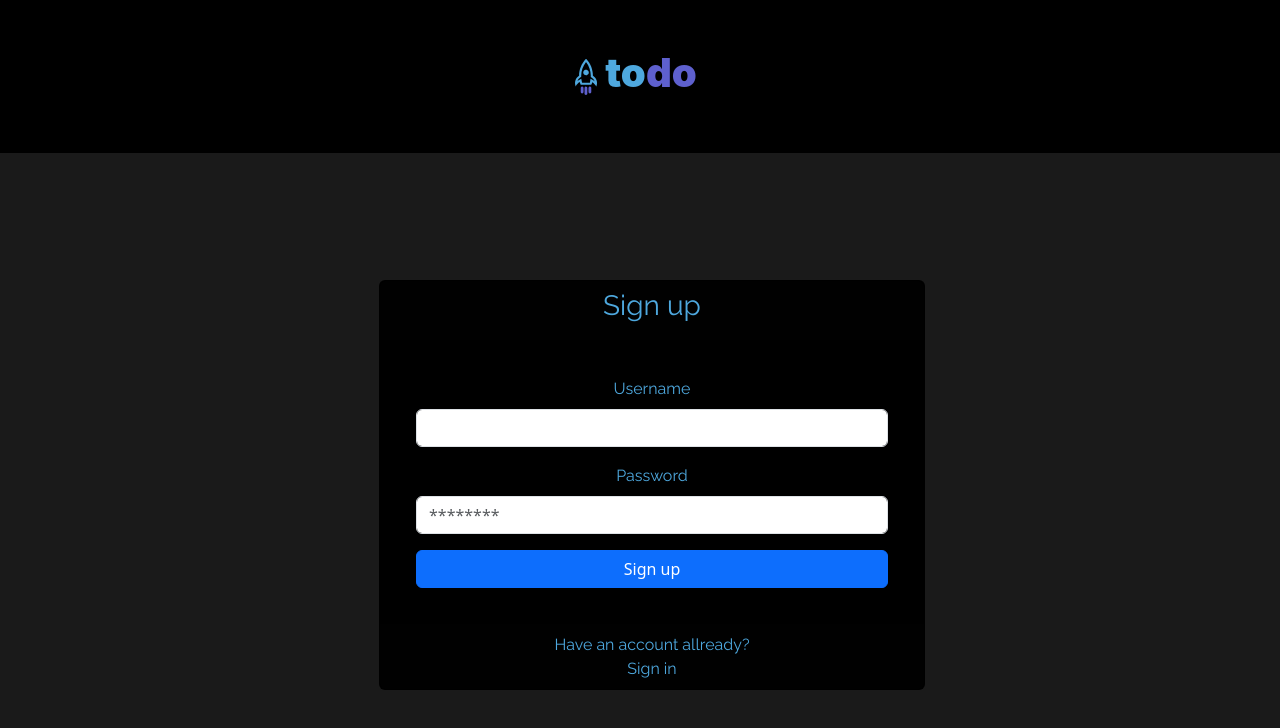
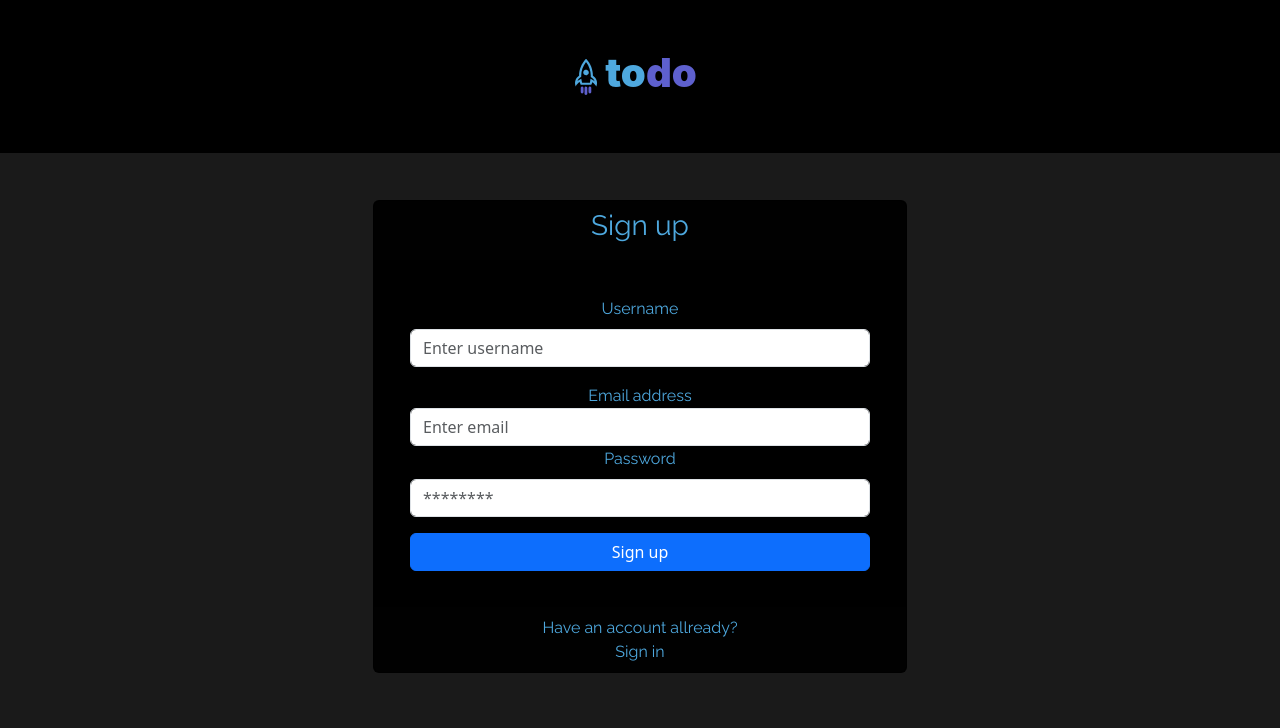
Before and after one commit to BohdanV8/Frontend-for-ToDo-List, a React (Create React App) app: page /registration in a window 1280 px wide. Shown: the top 728 px of the page. Built offline with nearby package versions, Linux system fonts and the light colour scheme; the HTML template or start-up script is replaced by a standard one.

Commit message:
Start work with API

```diff
--- a/package.json
+++ b/package.json
@@ -6,6 +6,7 @@
     "@testing-library/jest-dom": "^5.17.0",
     "@testing-library/react": "^13.4.0",
     "@testing-library/user-event": "^13.5.0",
+    "axios": "^1.6.7",
     "bootstrap": "^5.3.2",
     "react": "^18.2.0",
     "react-dom": "^18.2.0",
--- a/src/App.js
+++ b/src/App.js
@@ -16,10 +16,12 @@ function App() {
   }, []);
   return (
     <div className="container text-center">
+      <Menu />
       <AuthContext.Provider value={{ isAuth, setIsAuth }}>
         <BrowserRouter>
-          <Menu />
-          <AppRouter />
+          <div className="content">
+            <AppRouter />
+          </div>
         </BrowserRouter>
       </AuthContext.Provider>
     </div>
--- a/src/components/Menu.jsx
+++ b/src/components/Menu.jsx
@@ -11,7 +11,7 @@ const Menu = () => {
           viewBox="0 0 22 36"
           fill="none"
         >
-          <g clip-path="url(#clip0_43_111)">
+          <g clipPath="url(#clip0_43_111)">
             <path
               d="M11.0215 2.93302C14.1472 6.9011 15.8158 11.7944 15.7553 16.8155V18.0141L16.7865 18.6416C18.119 19.4482 19.1127 20.6993 19.5866 22.1669C19.1705 21.8605 18.7352 21.5803 18.2833 21.3278L15.5333 19.7838L15.0391 22.9001C14.9963 23.1755 14.9389 23.4485 14.8672 23.718H7.16151C7.04692 23.3655 6.95382 23.0129 6.86789 22.6463L6.24484 19.8261L3.70968 21.2362C3.28615 21.473 2.87723 21.7344 2.48507 22.0188C2.96824 20.5682 3.94123 19.3242 5.24224 18.4935L6.22336 17.866V16.7521C6.24106 11.7513 7.92967 6.89523 11.0287 2.93302H11.0215ZM11.0287 0C10.868 0.000390307 10.7128 0.0579856 10.5918 0.162162L10.5274 0.218566C6.39778 4.76564 4.10466 10.6454 4.08208 16.745C2.32967 17.8643 1.03251 19.5543 0.417263 21.5197C-0.197979 23.485 -0.0921719 25.6007 0.716194 27.4971C1.56776 25.6455 2.99131 24.1058 4.7839 23.0975C4.96368 23.8642 5.2031 24.6161 5.50005 25.3467C5.53771 25.4871 5.62118 25.6114 5.73763 25.7006C5.85408 25.7898 5.99706 25.8388 6.14458 25.8402H16.0847C16.2852 25.8402 16.4857 25.6498 16.586 25.3537C16.8758 24.6592 17.0778 23.9322 17.1875 23.1892C18.9836 24.1932 20.4083 25.7342 21.2553 27.5887C22.1124 25.7017 22.2451 23.5727 21.6287 21.5967C21.0124 19.6206 19.6888 17.9319 17.9037 16.8437C17.9745 10.7082 15.6935 4.77179 11.5157 0.218566C11.4535 0.150085 11.3773 0.0952397 11.2922 0.0575871C11.2071 0.0199344 11.1149 0.000314749 11.0215 0L11.0287 0Z"
               fill="#4EA8DE"
--- /dev/null
+++ b/src/components/RoomItem/RoomItem.jsx
@@ -0,0 +1,11 @@
+import React from "react";
+import styles from "./RoomItem.module.css"
+const RoomItem = () => {
+    return (
+        <div className={styles.roomItem}>
+            room
+        </div>
+    )
+}
+
+export default RoomItem;
--- /dev/null
+++ b/src/components/RoomItem/RoomItem.module.css
@@ -0,0 +1,10 @@
+.roomItem {
+    display: flex;
+    padding: 15px;
+    border: 2px solid rgb(0, 0, 0);
+    border-radius: 10px;
+    background-color: #808080;
+    margin-top: 15px;
+    justify-content: space-between;
+    align-items: center;
+}
--- a/src/components/pages/Authorization.jsx
+++ b/src/components/pages/Authorization.jsx
@@ -1,7 +1,35 @@
-import React from "react";
-import { Link } from "react-router-dom";
+import React, { useContext } from "react";
+import { Link, useNavigate } from "react-router-dom";
+import axios from "axios";
+import { useState } from "react";
+import { AuthContext } from "../../context";
+const Authorization = () => {
+  const {setIsAuth} = useContext(AuthContext);
+  const navigate = useNavigate();
+  const [error, setError] = useState();
+  const handleSubmit = async (e) => {
+    e.preventDefault();
+    try {
+      const response = await axios.post(
+        "http://localhost:8080/user/login",
+        formData
+      );
+      setIsAuth(response.data.userId);
+      navigate("/home");
+    } catch (error) {
+      console.error("Error during signin:", error.message);
+      setError("Помилка авторизації");
+    }
+  };
+  const [formData, setFormData] = useState({
+    username: "",
+    password: ""
+  });
 
-const Authorization = () => {
+  const handleInputChange = (e) => {
+    setFormData({ ...formData, [e.target.name]: e.target.value });
+  };
+
   return (
     <div className="container forms">
       <div className="row justify-content-center">
@@ -11,7 +39,7 @@ const Authorization = () => {
               <h3 className="text-center">Sign in</h3>
             </div>
             <div className="card-body bg-black">
-              <form className="dark">
+              <form className="dark" onSubmit={handleSubmit}>
                 <div className="mb-3">
                   <label htmlFor="username" className="form-label">
                     Username
@@ -20,9 +48,14 @@ const Authorization = () => {
                     type="text"
                     className="form-control"
                     id="username"
+                    name="username"
+                    placeholder="Enter username"
+                    value={formData.username}
+                    onChange={handleInputChange}
                     required
                   />
                 </div>
+
                 <div className="mb-3">
                   <label htmlFor="password" className="form-label">
                     Password
@@ -32,6 +65,9 @@ const Authorization = () => {
                     className="form-control"
                     id="password"
                     placeholder="********"
+                    name="password"
+                    value={formData.password}
+                    onChange={handleInputChange}
                     required
                   />
                 </div>
--- a/src/components/pages/Home.jsx
+++ b/src/components/pages/Home.jsx
@@ -1,9 +1,58 @@
-import React from "react";
-
+import React, { useMemo, useState } from "react";
+import axios from "axios";
+import { useContext } from "react";
+import { AuthContext } from "../../context";
+import RoomItem from "../RoomItem/RoomItem";
 const Home = () => {
+  const { isAuth } = useContext(AuthContext);
+  const rooms = useMemo(async () => {
+    try {
+      const response = await axios.get(
+        `http://localhost:8080/rooms/getUsersRooms/${isAuth}`
+      );
+      console.log(response.data);
+    } catch (error) {
+      console.error("Error during getting rooms:", error.message);
+    }
+  }, []);
+  const [roomTitle, setRoomTitle] = useState("");
+  const handleInputChange = (e) => {
+    setRoomTitle(e.target.value);
+  };
+  const addRoom = async () => {
+    if (roomTitle) {
+      try {
+        const response = await axios.post(
+          "http://localhost:8080/rooms/createRoom",
+          {
+            roomName: roomTitle,
+            creatorId: isAuth,
+          }
+        );
+      } catch (error) {
+        console.error("Error during adding room:", error.message);
+      }
+    }
+  };
   return (
     <div>
-      <h1 className="text-center">Home</h1>
+      <div className="row">
+        <input
+          type="text"
+          className="col-md-7 mx-2"
+          id="roomTitle"
+          name="roomTitle"
+          placeholder="Enter room title"
+          value={roomTitle}
+          onChange={handleInputChange}
+        />
+        <button className="col-md-3" onClick={addRoom}>
+          Add room
+        </button>
+      </div>
+      <div className="container">
+        <RoomItem />
+      </div>
     </div>
   );
 };
--- a/src/components/pages/Registration.jsx
+++ b/src/components/pages/Registration.jsx
@@ -1,7 +1,38 @@
 import React from "react";
 import { Link } from "react-router-dom";
+import { useState } from "react";
+import axios from "axios";
+import { AuthContext } from "../../context";
+import { useContext } from "react";
+import { useNavigate } from "react-router-dom";
+const Registration = () => {
+  const {setIsAuth} = useContext(AuthContext);
+  const navigate = useNavigate();
+  const [error, setError] = useState();
+  const handleSubmit = async (e) => {
+    e.preventDefault();
+    try {
+      // Відправка POST-запиту на сервер
+      const response = await axios.post(
+        "http://localhost:8080/user/reg",
+        formData
+      );
+      setIsAuth(response.data.userId);
+      navigate("/home");
+    } catch (error) {
+      console.error("Error during signup:", error.message);
+      setError("Помилка реєстрації");
+    }
+  };
+  const [formData, setFormData] = useState({
+    username: "",
+    password: "",
+    email: "",
+  });
 
-const Registration = () => {
+  const handleInputChange = (e) => {
+    setFormData({ ...formData, [e.target.name]: e.target.value });
+  };
   return (
     <div className="container forms">
       <div className="row justify-content-center">
@@ -11,7 +42,7 @@ const Registration = () => {
               <h3 className="text-center">Sign up</h3>
             </div>
             <div className="card-body bg-black">
-              <form className="dark">
+              <form className="dark" onSubmit={handleSubmit}>
                 <div className="mb-3">
                   <label htmlFor="username" className="form-label">
                     Username
@@ -20,9 +51,28 @@ const Registration = () => {
                     type="text"
                     className="form-control"
                     id="username"
+                    name="username"
+                    placeholder="Enter username"
+                    value={formData.username}
+                    onChange={handleInputChange}
                     required
                   />
                 </div>
+
+                <div className="form-group">
+                  <label htmlFor="exampleInputEmail1">Email address</label>
+                  <input
+                    type="email"
+                    className="form-control"
+                    id="exampleInputEmail1"
+                    aria-describedby="emailHelp"
+                    placeholder="Enter email"
+                    name="email"
+                    value={formData.email}
+                    onChange={handleInputChange}
+                  />
+                </div>
+
                 <div className="mb-3">
                   <label htmlFor="password" className="form-label">
                     Password
@@ -32,6 +82,9 @@ const Registration = () => {
                     className="form-control"
                     id="password"
                     placeholder="********"
+                    name="password"
+                    value={formData.password}
+                    onChange={handleInputChange}
                     required
                   />
                 </div>
--- a/src/router/routes.js
+++ b/src/router/routes.js
@@ -8,5 +8,5 @@ export const publicRoutes = [
 ];
 export const privateRoutes = [
   { path: "/home", element: Home },
-  { path: "/room", element: Room },
+  { path: "/room", element: Room }
 ].concat(publicRoutes);
--- a/src/styles/main.css
+++ b/src/styles/main.css
@@ -22,9 +22,9 @@ body{
     line-height: normal;
 }
 
-.forms{
-    position: absolute;
-    top: 280px;
+.content{
+    position: relative;
+    top: 200px;
 }
 
 h1, p, h2, h3, label{
@@ -36,3 +36,17 @@ form {
     border-radius: 80px;
     padding: 20px;
 }
+
+button {
+    background-color: #4EA8DE;
+    color: white;
+    border-radius: 10px;
+    padding: 10px;
+}
+
+input {
+    border-radius: 10px;
+    background-color: #333333;
+    color: white;
+    border-color: #262626;
+}
```
Also changed, not shown: src/components/RoomList/RoomList.jsx (added, +7 -0 lines), src/components/RoomList/RoomList.module.css (added), 1 other file (tests, documents, lock files or other folders).
